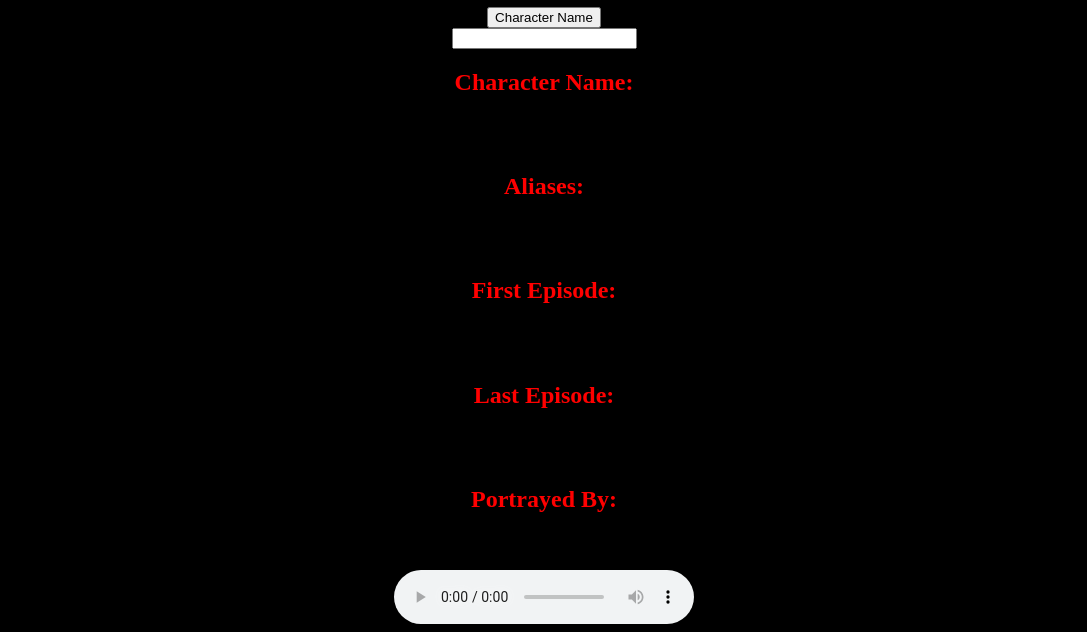
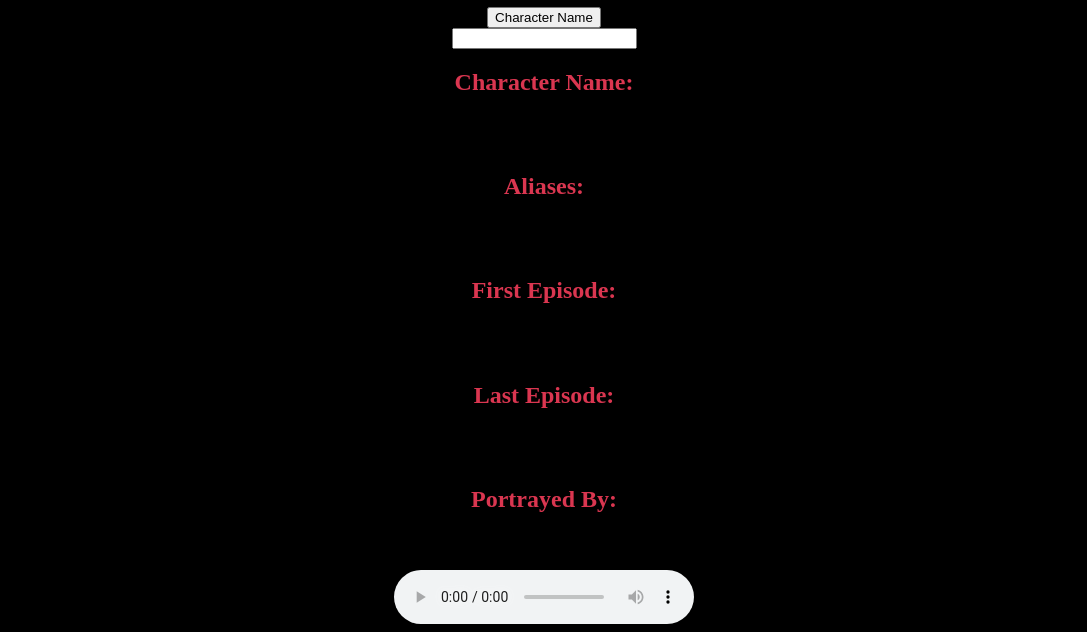
Before and after one commit to CarlosCastanedaDev/sopranos-api-frontend, a plain HTML site: page index.html in a window 1280 px wide. Shown: the part 386-1018 px from the top of the page, without its empty margins (96-1183 px from the left). Drawn offline with Linux system fonts and the light colour scheme.

Commit message:
change font color

```diff
--- a/css/style.css
+++ b/css/style.css
@@ -5,7 +5,7 @@ body {
 }
 
 h1, h2 {
-    color: red;
+    color: #DA3650;
 }
 h3 {
     color: white;
```
